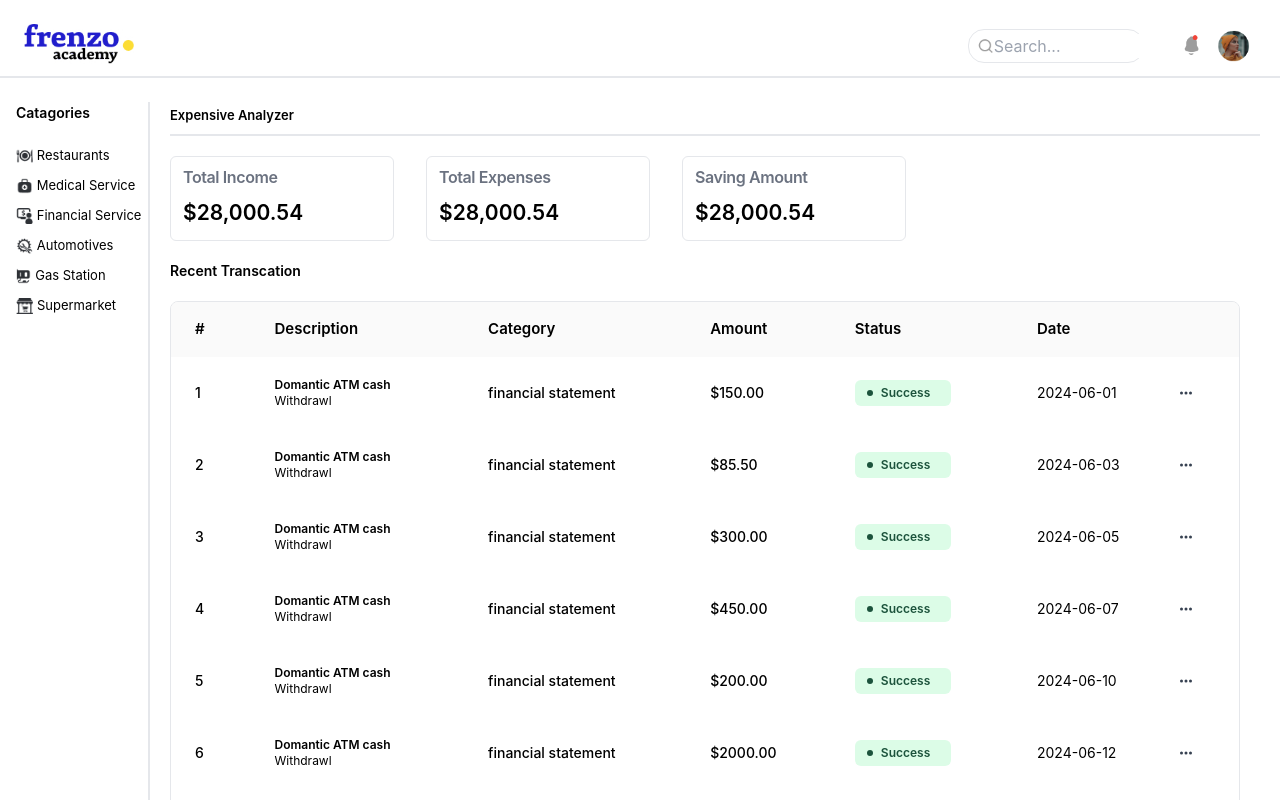
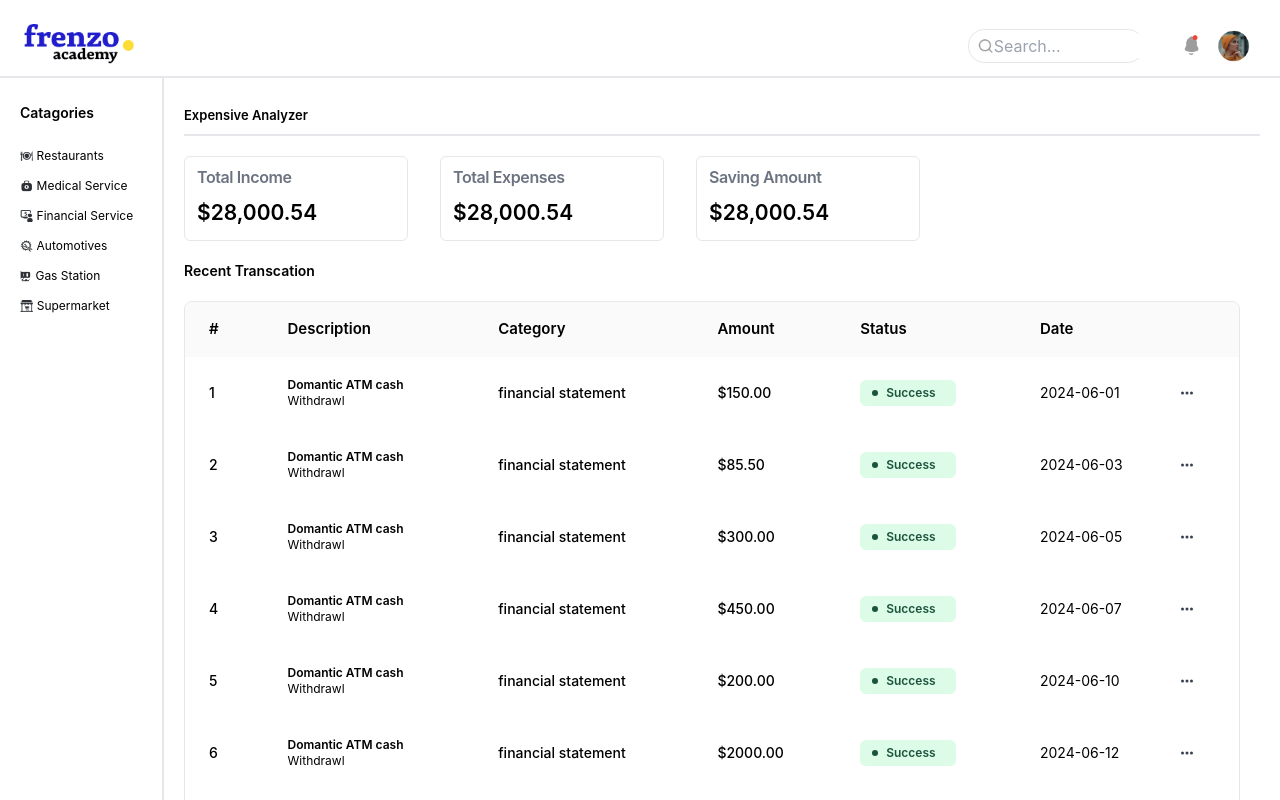
Before and after one commit to divyashan3223/expensive, a React (Vite) app: page / in a window 1280 px wide. Shown: the top 800 px of the page. Built offline with nearby package versions, Linux system fonts and the light colour scheme.

Commit message:
catagories updated

```diff
--- a/src/components/leftbar/page.jsx
+++ b/src/components/leftbar/page.jsx
@@ -8,8 +8,8 @@ import supers from "../../assets/Vector.png";
 const LeftBar = () => {
   return (
     <div className=" top-8">
-      <div className=" h-[1035px] w-[150px]  pl-4 border-r-2 mt-6  ">
-        <p className=" text-[14px] mb-5 font-semibold">Catagories</p>
+      <div className=" h-[1035px] w-[164px]  pl-5 border-r-2  ">
+        <p className=" text-[14px] mb-5 font-semibold pt-6  ">Catagories</p>
         <div className="flex flex-col gap-1">
           <Catagories content={"Restaurants"} imgSrc={eat} />
           <Catagories content={"Medical Service"} imgSrc={kit} />
--- a/src/components/sidebar/Catagories.jsx
+++ b/src/components/sidebar/Catagories.jsx
@@ -6,11 +6,9 @@ const Catagories = ({ content, imgSrc }) => {
       <img
         src={imgSrc}
         alt={content}
-        className="h-[16px]  object-cover leading-3"
+        className="h-[12px]  object-cover leading-3"
       />
-      <h2 className="text-[13px] ">
-        {content}
-      </h2>
+      <h2 className="text-[12px] ">{content}</h2>
     </div>
   );
 };
```
